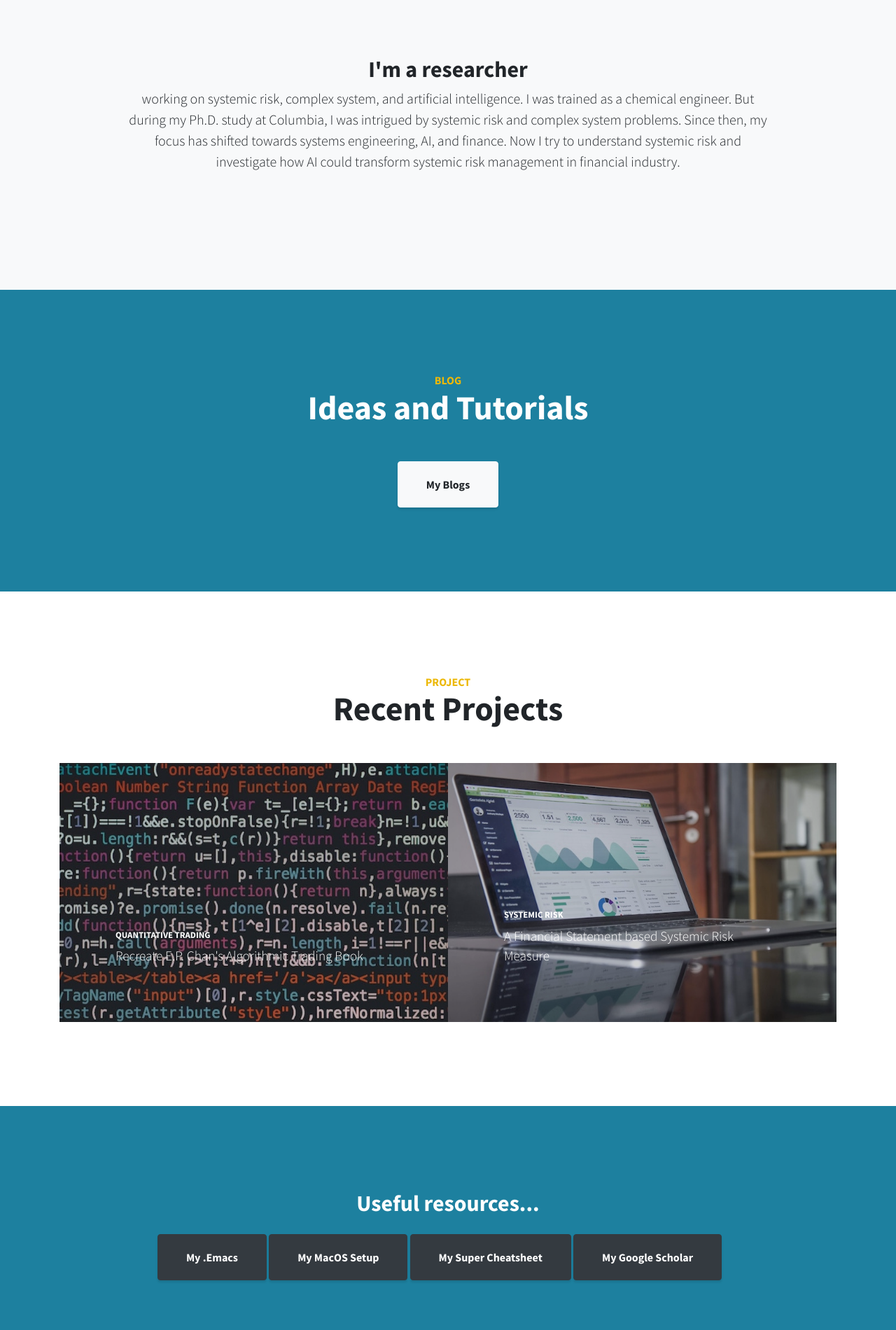
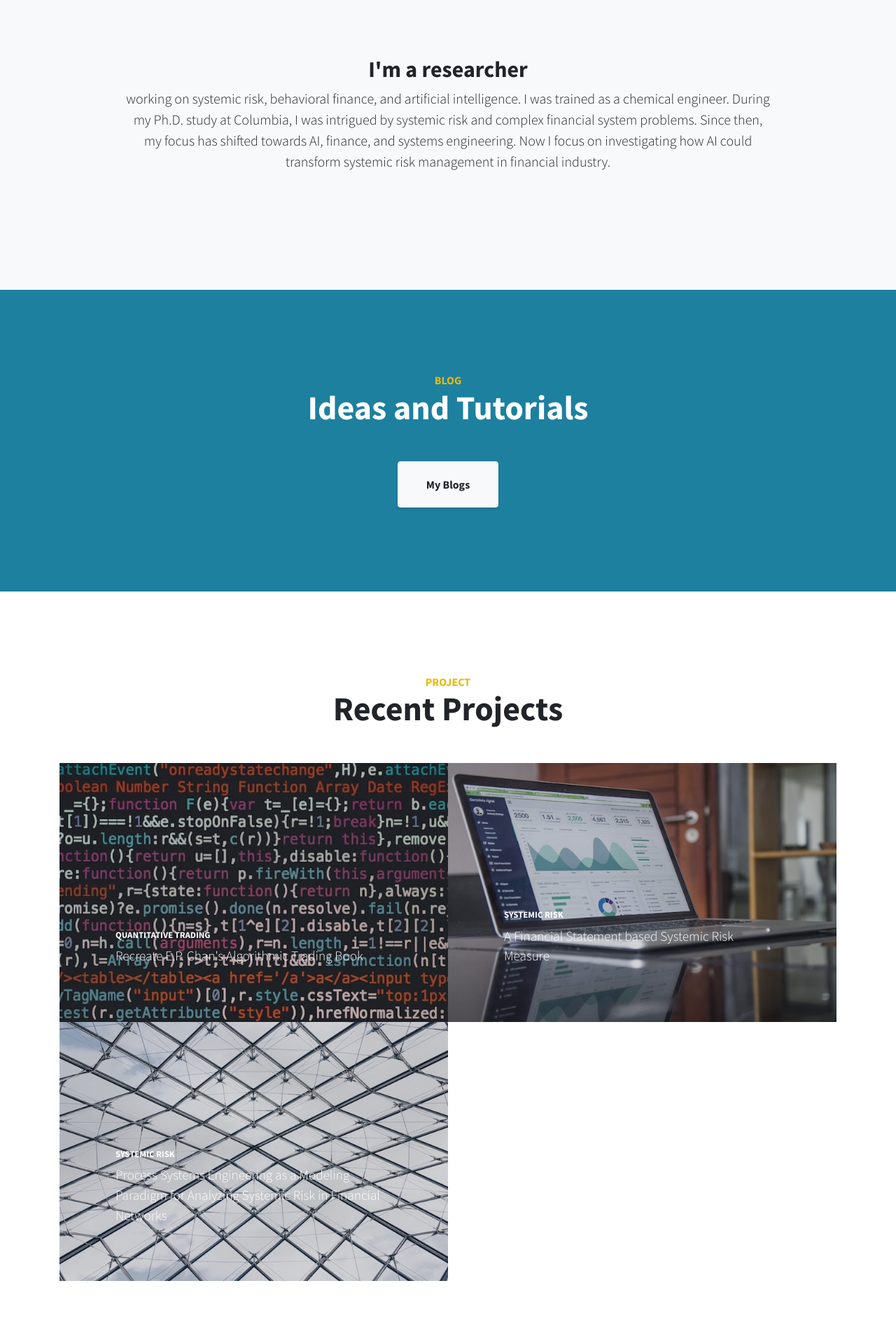
Before and after one commit to zazhang/zazhang.github.io, a plain HTML site: page index.html in a window 1280 px wide. Shown: the part 840-2740 px from the top of the page at 70% size. Drawn offline with Linux system fonts and the light colour scheme.

Commit message:
Update description and projects

```diff
--- a/README.markdown
+++ b/README.markdown
@@ -5,3 +5,8 @@
 ## Copyright and License
 
 Copyright 2013-2018 Blackrock Digital LLC. Code released under the [MIT](https://github.com/BlackrockDigital/startbootstrap-stylish-portfolio/blob/gh-pages/LICENSE) license.
+
+## Photo Credit
+Photo by Ashley Whitlatch on Unsplash
+Photo by Markus Spiske on Unsplash
+Photo by Carlos Muza on Unsplash
--- a/index.html
+++ b/index.html
@@ -69,7 +69,7 @@
         <div class="row">
           <div class="col-lg-10 mx-auto">
             <h2>I'm a researcher</h2>
-            <p class="lead mb-5"> working on systemic risk, complex system, and artificial intelligence. I was trained as a chemical engineer. But during my Ph.D. study at Columbia, I was intrigued by systemic risk and complex system problems. Since then, my focus has shifted towards systems engineering, AI, and finance. Now I try to understand systemic risk and investigate how AI could transform systemic risk management in financial industry. </p>
+            <p class="lead mb-5"> working on systemic risk, behavioral finance, and artificial intelligence. I was trained as a chemical engineer. During my Ph.D. study at Columbia, I was intrigued by systemic risk and complex financial system problems. Since then, my focus has shifted towards AI, finance, and systems engineering. Now I focus on investigating how AI could transform systemic risk management in financial industry. </p>
           </div>
         </div>
       </div>
@@ -173,18 +173,19 @@
               <img class="img-fluid" src="assets/img/finance.jpg" alt="">
             </a>
           </div>
-          <!--
+
           <div class="col-lg-6">
-            <a class="portfolio-item" href="#">
+            <a class="portfolio-item" href="http://www.columbia.edu/~zz2216/~sdg/index.html">
               <span class="caption">
                 <span class="caption-content">
-                  <h2>Strawberries</h2>
-                  <p class="mb-0">Strawberries are such a tasty snack, especially with a little sugar on top!</p>
+                  <h2>Systemic Risk</h2>
+                  <p class="mb-0">Process Systems Engineering as a Modeling Paradigm for Analyzing Systemic Risk in Financial Networks</p>
                 </span>
               </span>
-              <img class="img-fluid" src="assets/img/placeholder-3.jpg" alt="">
+              <img class="img-fluid" src="assets/img/metal-network.jpg" alt="">
             </a>
           </div>
+          <!--
           <div class="col-lg-6">
             <a class="portfolio-item" href="#">
               <span class="caption">
```
Also changed, not shown: assets/img/metal-network.jpg (added).
